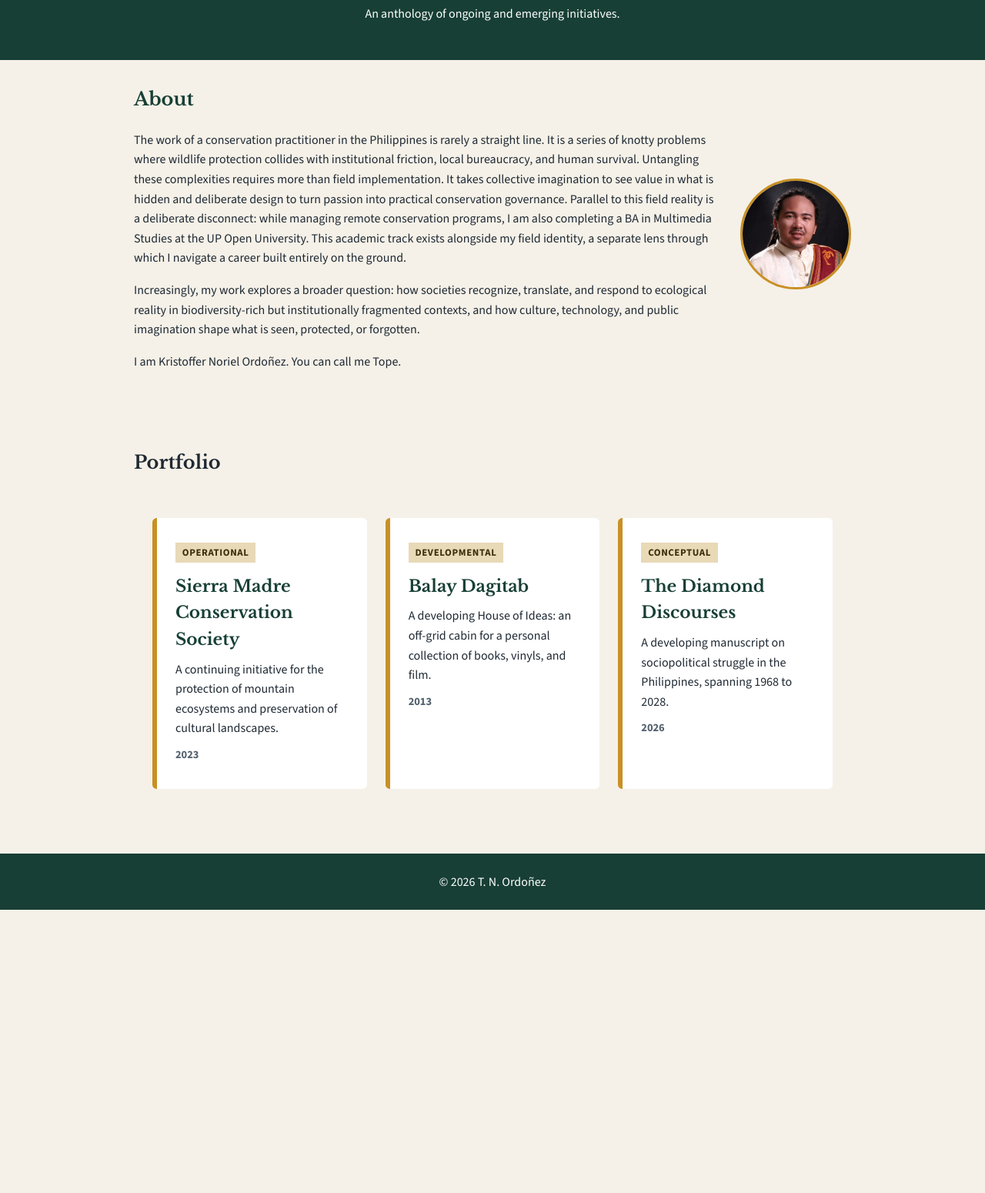
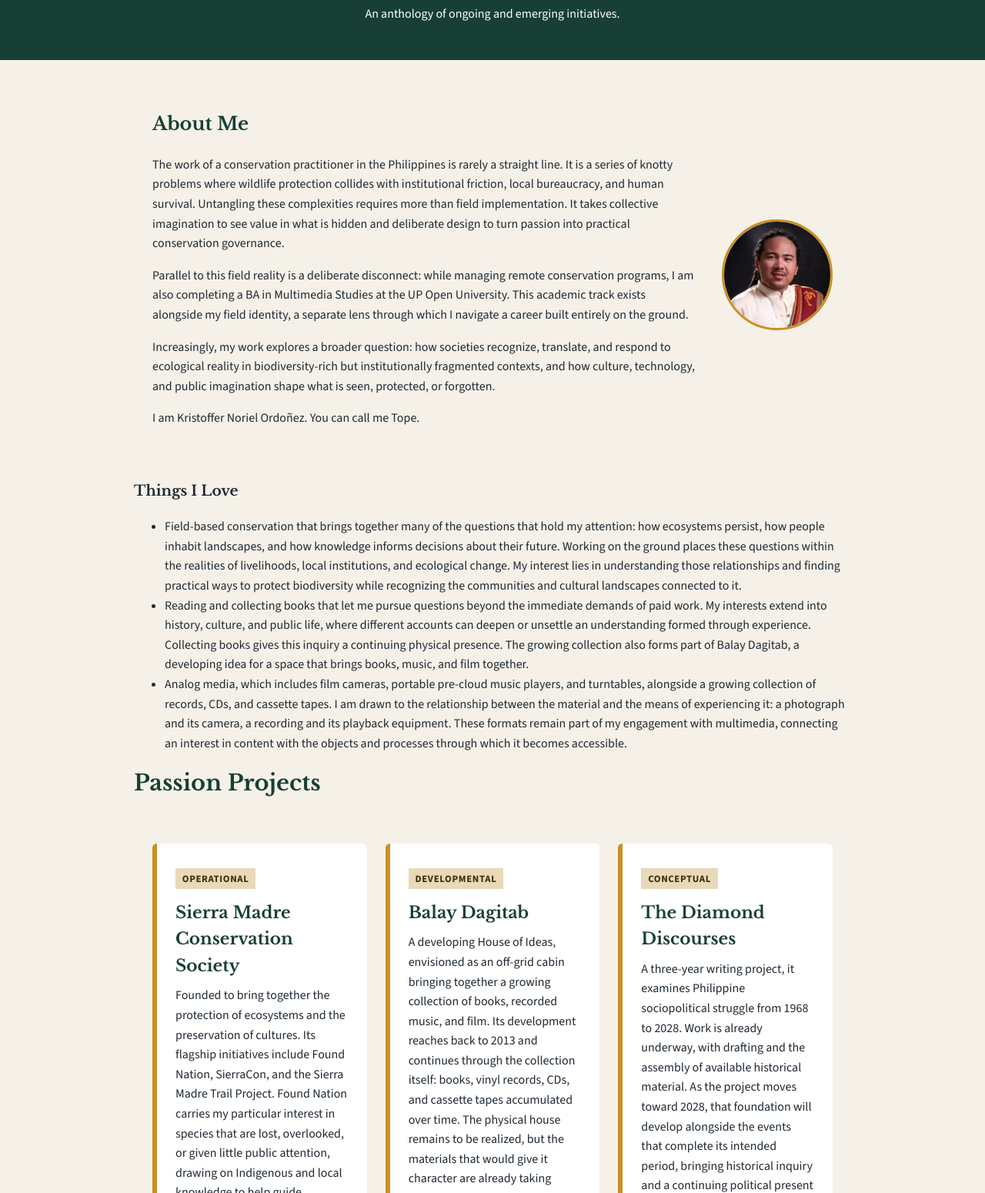
Before and after one commit to Sierra-org/Imaginastic, a plain HTML site: page index.html in a window 1280 px wide. Shown: the part 110-1660 px from the top of the page at 77% size. Before the commit the page ends 1292 px from the top, so only its background shows below. Drawn offline with nearby package versions, Linux system fonts and the light colour scheme.

Commit message:
Revise index.html for personal branding and projects
Updated the content and structure of the index.html file to reflect a new personal branding and project descriptions.

```diff
--- a/index.html
+++ b/index.html
@@ -3,7 +3,7 @@
 <head>
   <meta charset="UTF-8">
   <meta name="viewport" content="width=device-width, initial-scale=1.0">
-  <title>Project Portfolio</title>
+  <title>Imaginastic | Kristoffer Noriel Ordoñez</title>
 
   <link rel="preconnect" href="https://fonts.googleapis.com">
   <link rel="preconnect" href="https://fonts.gstatic.com" crossorigin>
@@ -17,18 +17,38 @@
     <h1>Imaginastic</h1>
     <p>An anthology of ongoing and emerging initiatives.</p>
   </header>
-<section class="bio">
+
+  <main>
+    <section class="about" aria-labelledby="about-heading">
+      <div class="bio">
         <div class="bio-text">
-    <h2>About</h2>
+          <h2 id="about-heading">About Me</h2>
 
           <p>
-    The work of a conservation practitioner in the Philippines is rarely a straight line. It is a series of knotty problems where wildlife protection collides with institutional friction, local bureaucracy, and human survival. Untangling these complexities requires more than field implementation. It takes collective imagination to see value in what is hidden and deliberate design to turn passion into practical conservation governance.
-
-Parallel to this field reality is a deliberate disconnect: while managing remote conservation programs, I am also completing a BA in Multimedia Studies at the UP Open University. This academic track exists alongside my field identity, a separate lens through which I navigate a career built entirely on the ground.
+            The work of a conservation practitioner in the Philippines is
+            rarely a straight line. It is a series of knotty problems where
+            wildlife protection collides with institutional friction, local
+            bureaucracy, and human survival. Untangling these complexities
+            requires more than field implementation. It takes collective
+            imagination to see value in what is hidden and deliberate design
+            to turn passion into practical conservation governance.
           </p>
 
           <p>
- Increasingly, my work explores a broader question: how societies recognize, translate, and respond to ecological reality in biodiversity-rich but institutionally fragmented contexts, and how culture, technology, and public imagination shape what is seen, protected, or forgotten.
+            Parallel to this field reality is a deliberate disconnect:
+            while managing remote conservation programs, I am also completing
+            a BA in Multimedia Studies at the UP Open University. This
+            academic track exists alongside my field identity, a separate
+            lens through which I navigate a career built entirely on the
+            ground.
+          </p>
+
+          <p>
+            Increasingly, my work explores a broader question: how societies
+            recognize, translate, and respond to ecological reality in
+            biodiversity-rich but institutionally fragmented contexts,
+            and how culture, technology, and public imagination shape
+            what is seen, protected, or forgotten.
           </p>
 
           <p>
@@ -36,46 +56,78 @@ Parallel to this field reality is a deliberate disconnect: while managing remote
           </p>
         </div>
 
-  <img class="profile-photo" src="profile.jpg"
+        <img
+          class="profile-photo"
+          src="profile.jpg"
           alt="Kristoffer Ordoñez in formal Filipino attire">
+      </div>
+
+      <section class="interests" aria-labelledby="interests-heading">
+        <h3 id="interests-heading">Things I Love</h3>
+
+        <ul>
+          <li>Field-based conservation that brings together many of the questions that hold my attention: how ecosystems persist, how people inhabit landscapes, and how knowledge informs decisions about their future. Working on the ground places these questions within the realities of livelihoods, local institutions, and ecological change. My interest lies in understanding those relationships and finding practical ways to protect biodiversity while recognizing the communities and cultural landscapes connected to it.</li>
+
+	  <li>Reading and collecting books that let me pursue questions beyond the immediate demands of paid work. My interests extend into history, culture, and public life, where different accounts can deepen or unsettle an understanding formed through experience. Collecting books gives this inquiry a continuing physical presence. The growing collection also forms part of Balay Dagitab, a developing idea for a space that brings books, music, and film together.</li>
+
+	     <li>
+            Analog media, which includes film cameras, portable pre-cloud music players, and turntables, alongside a growing collection of records, CDs, and cassette tapes. I am drawn to the relationship between the material and the means of experiencing it: a photograph and its camera, a recording and its playback equipment. These formats remain part of my engagement with multimedia, connecting an interest in content with the objects and processes through which it becomes accessible.
+          </li>
+
+        </ul>
+      </section>
     </section>
 
-  <main>
-    <section class="Portfolio" aria-labelledby="projects-heading">
-      <h2 id="projects-heading">Portfolio</h2>
+    <section class="projects" aria-labelledby="projects-heading">
+      <h2 id="projects-heading">Passion Projects</h2>
 
       <div class="projects-grid">
         <article class="project">
           <p class="status">Operational</p>
           <h3>Sierra Madre Conservation Society</h3>
+
           <p>
-          A continuing initiative for the protection of mountain ecosystems
-          and preservation of cultural landscapes.
+            Founded to bring together the protection of ecosystems and the preservation of cultures. Its flagship initiatives include Found Nation, SierraCon, and the Sierra Madre Trail Project. Found Nation carries my particular interest in species that are lost, overlooked, or given little public attention, drawing on Indigenous and local knowledge to help guide scientific inquiry and protection. Together, these initiatives give practical direction to a work bridging biodiversity, cultural landscapes, and public engagement, with each addressing a different part of the relationship between people and the environments they inhabit.
           </p>
+
           <p><time datetime="2023">2023</time></p>
         </article>
 
         <article class="project">
           <p class="status">Developmental</p>
           <h3>Balay Dagitab</h3>
+
           <p>
-          A developing House of Ideas: an off-grid cabin for a personal collection of books, vinyls, and film.
+            A developing House of Ideas, envisioned as an off-grid cabin bringing together a growing collection of books, recorded music, and film. Its development reaches back to 2013 and continues through the collection itself: books, vinyl records, CDs, and cassette tapes accumulated over time. The physical house remains to be realized, but the materials that would give it character are already taking shape. The project brings these interests into a shared setting, with the eventual space growing from an existing practice of collecting, reading, listening, and viewing.
           </p>
+
           <p><time datetime="2013">2013</time></p>
         </article>
 
         <article class="project">
           <p class="status">Conceptual</p>
           <h3>The Diamond Discourses</h3>
+
           <p>
-          A developing manuscript on sociopolitical struggle in the
-          Philippines, spanning 1968 to 2028.
+            A three-year writing project, it examines Philippine sociopolitical struggle from 1968 to 2028. Work is already underway, with drafting and the assembly of available historical material. As the project moves toward 2028, that foundation will develop alongside the events that complete its intended period, bringing historical inquiry and a continuing political present into the same work.
           </p>
+
           <p><time datetime="2026">2026</time></p>
         </article>
+      </div>
+    </section>
+
+    <section class="contact" aria-labelledby="contact-heading">
+      <h2 id="contact-heading">Contact</h2>
+
+      <p>
+        <a href="mailto:knordonez@up.edu.ph">
+          Conversation for Conservation?
+        </a>
+      </p>
     </section>
   </main>
-</div>
+
   <footer>
     <p>&copy; 2026 T. N. Ordoñez</p>
   </footer>
```
Lines whose indentation alone changed are shown as unchanged.
